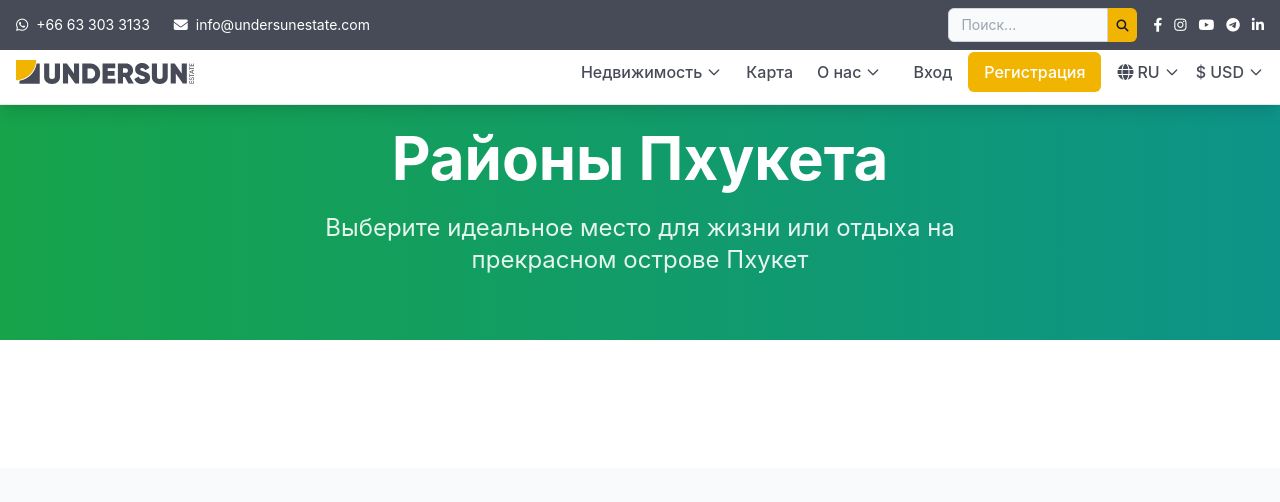
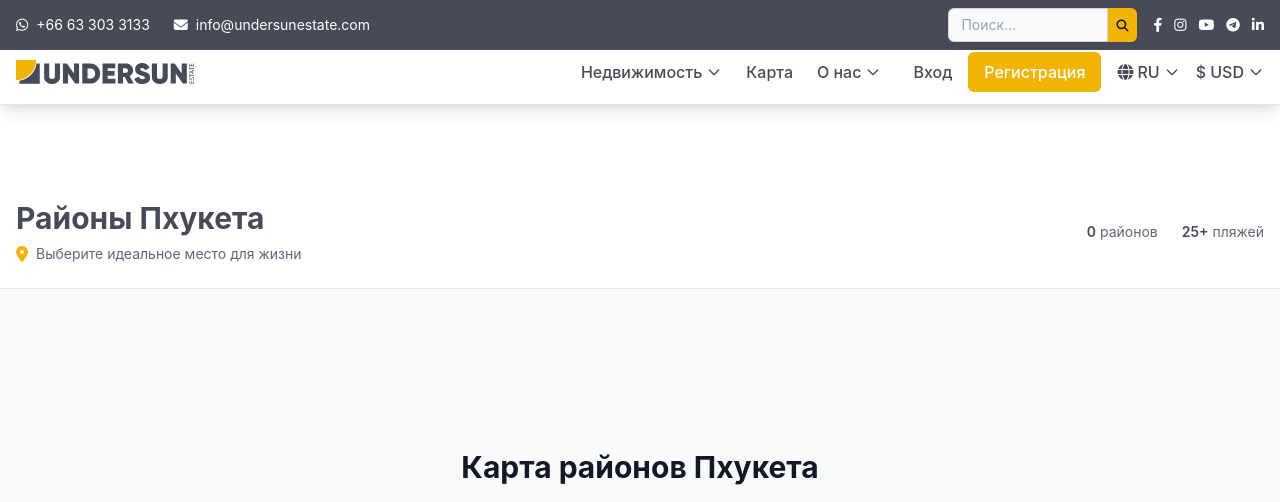
Before and after one commit to homyag/undersun, a Django app: page /ru/locations/ in a window 1280 px wide. Shown: the top 502 px of the page. Run offline with Django 5.2, Linux system fonts and the light colour scheme; data that the repository does not hold is empty; some libraries are stand-ins or nearby versions.

Commit message:
fix: верстка страницы локаций

```diff
--- a/templates/locations/list.html
+++ b/templates/locations/list.html
@@ -5,56 +5,78 @@
 {% block title %}{% trans "Районы Пхукета" %} - Undersun Estate{% endblock %}
 
 {% block content %}
-<!-- Districts Header -->
-<section class="bg-gradient-to-r from-green-600 to-teal-600 text-white py-16">
-    <div class="max-w-7xl mx-auto px-4 text-center">
-        <h1 class="text-4xl lg:text-6xl font-bold mb-6">
+<!-- Compact Header Banner -->
+<section class="bg-white border-b border-gray-200 pt-20 lg:pt-28">
+    <div class="max-w-7xl mx-auto px-4 py-6">
+        <div class="flex flex-col md:flex-row justify-between items-start md:items-center">
+            <div>
+                <h1 class="text-2xl lg:text-3xl font-bold text-primary mb-2">
                     {% trans "Районы Пхукета" %}
                 </h1>
-        <p class="text-xl lg:text-2xl opacity-90 max-w-3xl mx-auto">
-            {% trans "Выберите идеальное место для жизни или отдыха на прекрасном острове Пхукет" %}
-        </p>
+                <div class="flex items-center text-tertiary">
+                    <i class="fas fa-map-marker-alt mr-2 text-accent"></i>
+                    <span class="text-sm">{% trans "Выберите идеальное место для жизни" %}</span>
+                </div>
+            </div>
+
+            <div class="mt-4 md:mt-0 flex items-center space-x-6 text-sm text-tertiary">
+                <div class="flex items-center">
+                    <span class="font-semibold text-primary">{{ districts|length }}</span>
+                    <span class="ml-1">{% trans "районов" %}</span>
+                </div>
+                <div class="flex items-center">
+                    <span class="font-semibold text-primary">25+</span>
+                    <span class="ml-1">{% trans "пляжей" %}</span>
+                </div>
+            </div>
+        </div>
     </div>
 </section>
 
 <!-- Districts Grid -->
-<section class="py-16">
+<section class="py-12 bg-gray-50">
     <div class="max-w-7xl mx-auto px-4">
         <div class="grid grid-cols-1 md:grid-cols-2 lg:grid-cols-3 gap-8">
             {% for district in districts %}
-                <div class="bg-white rounded-lg shadow-md overflow-hidden hover:shadow-lg transition-shadow duration-300">
+                <div class="bg-white rounded-2xl shadow-lg hover:shadow-2xl transition-all duration-500 h-full flex flex-col overflow-hidden group border border-gray-100 hover:border-accent">
+                    <div class="relative">
                         {% if district.image %}
-                        <img src="{{ district.image.url }}" alt="{{ district.name }}" class="w-full h-48 object-cover">
+                            <img src="{{ district.image.url }}" alt="{{ district.name }}" class="w-full h-56 object-cover group-hover:scale-105 transition-transform duration-300">
                         {% else %}
-                        <div class="w-full h-48 bg-gradient-to-br from-green-400 to-blue-500 flex items-center justify-center">
-                            <span class="text-white text-2xl font-bold">{{ district.name|first }}</span>
+                            <div class="w-full h-56 bg-gradient-to-br from-primary to-tertiary flex items-center justify-center">
+                                <span class="text-white text-3xl font-bold">{{ district.name|first }}</span>
                             </div>
                         {% endif %}
 
-                    <div class="p-6">
-                        <h3 class="text-xl font-bold text-gray-900 mb-2">{{ district.name }}</h3>
+                        <!-- Properties Count Badge -->
+                        <div class="absolute top-4 right-4">
+                            <div class="bg-white bg-opacity-90 text-primary px-3 py-1 rounded-full text-sm font-semibold shadow-sm">
+                                <i class="fas fa-home mr-1"></i>{{ district.properties_count }}
+                            </div>
+                        </div>
+                    </div>
+
+                    <div class="p-6 flex-1 flex flex-col">
+                        <h3 class="text-xl font-bold text-primary mb-3">{{ district.name }}</h3>
 
                         {% if district.description %}
-                            <p class="text-gray-600 mb-4">{{ district.description|truncatewords:20 }}</p>
+                            <p class="text-tertiary mb-4 flex-1">{{ district.description|truncatewords:15 }}</p>
                         {% endif %}
 
-                        <div class="flex justify-between items-center mb-4">
-                            <span class="text-sm text-gray-500">
-                                <i class="fas fa-home mr-1"></i>
-                                {{ district.properties_count }} {% trans "объектов" %}
-                            </span>
-
+                        <div class="space-y-3">
                             {% if district.avg_price %}
-                                <span class="text-sm font-medium text-primary">
-                                    {% trans "от" %} ${{ district.avg_price|floatformat:0 }}
-                                </span>
+                                <div class="flex justify-between items-center p-3 bg-gradient-to-r from-accent to-yellow-500 bg-opacity-10 rounded-lg border border-accent border-opacity-20">
+                                    <span class="text-sm font-medium text-gray-700">{% trans "Цены от:" %}</span>
+                                    <span class="text-lg font-bold text-primary">${{ district.avg_price|floatformat:0 }}</span>
+                                </div>
                             {% endif %}
-                        </div>
 
                             <a href="{% url 'district_detail' district.slug %}"
-                           class="block w-full text-center bg-primary hover:bg-blue-700 text-white font-medium py-2 px-4 rounded-md transition-colors">
-                            {% trans "Подробнее" %}
+                               class="block w-full text-center bg-primary hover:bg-accent text-white hover:text-gray-900 font-semibold py-3 px-6 rounded-xl transition-all duration-300 shadow-lg hover:shadow-xl transform hover:scale-105">
+                                <i class="fas fa-map-marked-alt mr-2"></i>
+                                {% trans "Исследовать район" %}
                             </a>
+                        </div>
                     </div>
                 </div>
             {% endfor %}
```
Also changed, not shown: templates/properties/list.html (+25 -24 lines). Lines whose indentation alone changed are shown as unchanged.
